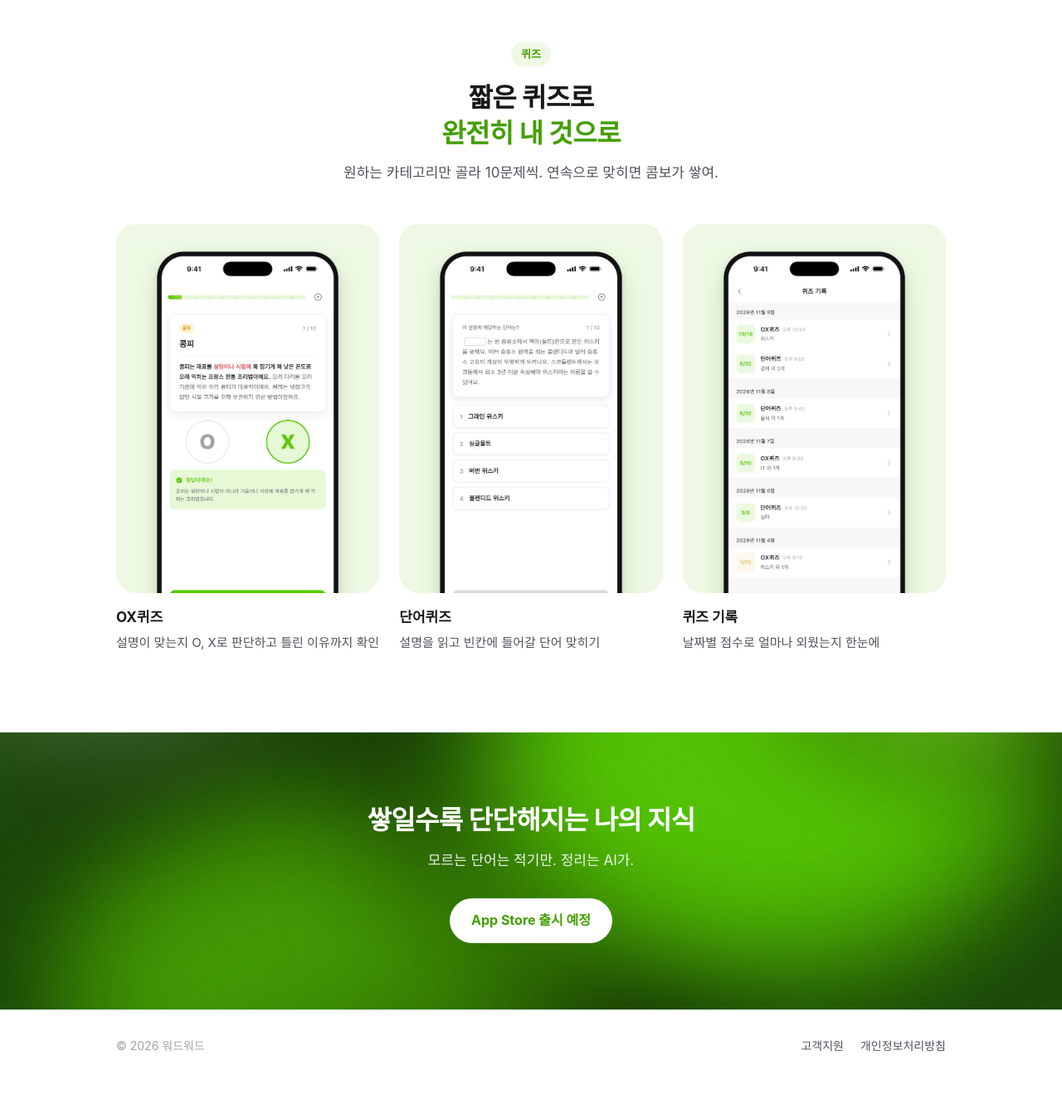
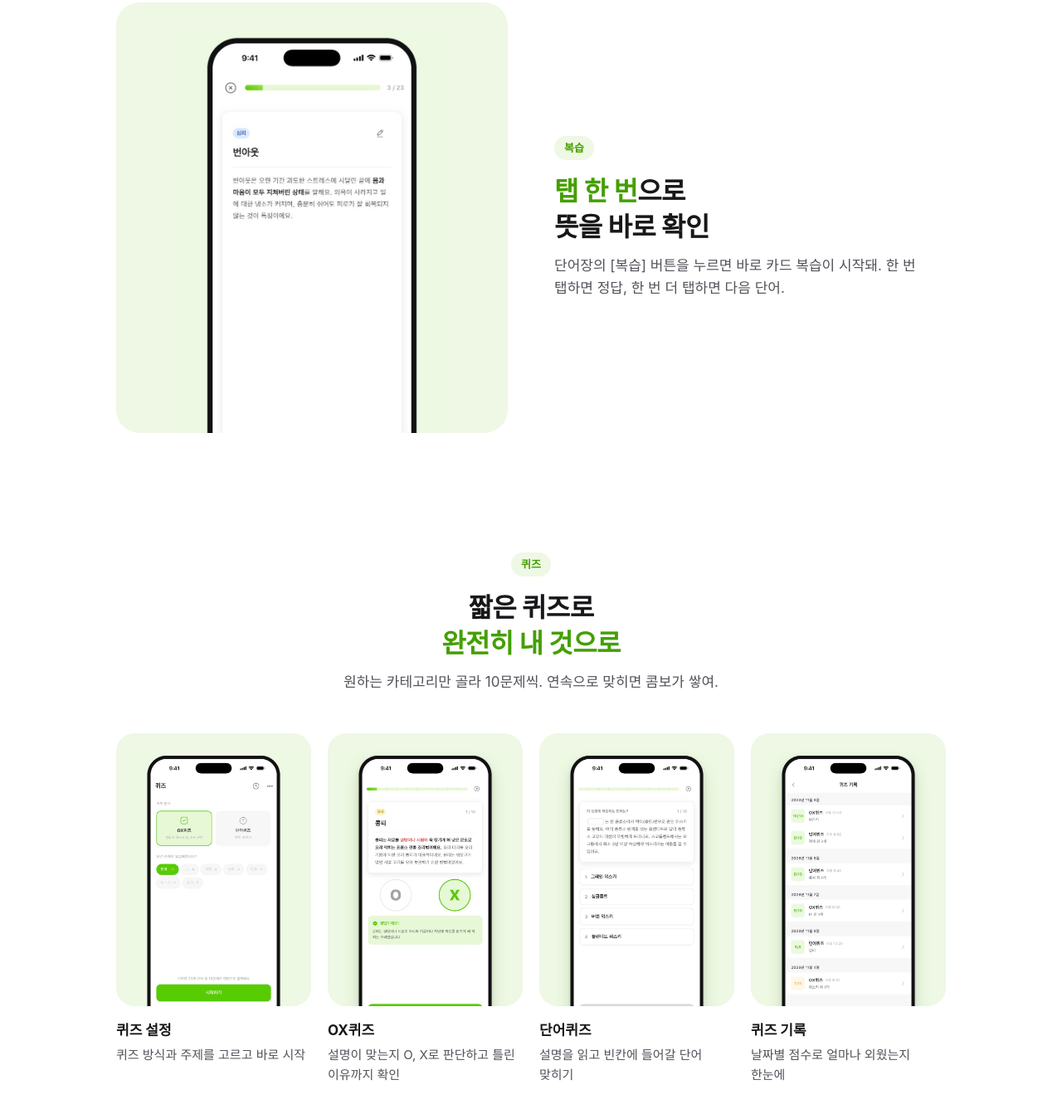
Before and after one commit to json91-dev/wordword, a plain HTML site: page index.html in a window 1280 px wide. Shown: the part 2817-4160 px from the top of the page at 83% size. Before the commit the page ends 4137 px from the top, so only its background shows below. Drawn offline with Linux system fonts and the light colour scheme.

Commit message:
feat: Add quiz setup and card review screenshots
11월 9일 스토어 스크린샷과 같은 데이터로 새로 찍은 퀴즈 설정 화면을
퀴즈 갤러리에, 카드 복습 화면을 기능 소개에 추가

Co-Authored-By: Claude Opus 5.5 <noreply@anthropic.com>
Claude-Session: https://claude.ai/code/session_015uTXLvyHuq89yzLjVmZdLt

```diff
--- a/index.html
+++ b/index.html
@@ -81,6 +81,15 @@
       </div>
       <div class="feature-shot"><img src="assets/shot-detail.jpg" alt="단어 상세 화면"></div>
     </section>
+
+    <section class="feature">
+      <div class="feature-text">
+        <span class="tag">복습</span>
+        <h2><em>탭 한 번</em>으로<br>뜻을 바로 확인</h2>
+        <p>단어장의 [복습] 버튼을 누르면 바로 카드 복습이 시작돼. 한 번 탭하면 정답, 한 번 더 탭하면 다음 단어.</p>
+      </div>
+      <div class="feature-shot"><img src="assets/shot-review.jpg" alt="카드 복습 화면"></div>
+    </section>
   </div>
 </main>
 
@@ -92,6 +101,10 @@
       <p>원하는 카테고리만 골라 10문제씩. 연속으로 맞히면 콤보가 쌓여.</p>
     </div>
     <div class="quiz-row">
+      <figure>
+        <div class="feature-shot"><img src="assets/shot-quizhome.jpg" alt="퀴즈 홈 화면"></div>
+        <figcaption><strong>퀴즈 설정</strong>퀴즈 방식과 주제를 고르고 바로 시작</figcaption>
+      </figure>
       <figure>
         <div class="feature-shot"><img src="assets/shot-quiz.jpg" alt="OX퀴즈 화면"></div>
         <figcaption><strong>OX퀴즈</strong>설명이 맞는지 O, X로 판단하고 틀린 이유까지 확인</figcaption>
--- a/style.css
+++ b/style.css
@@ -102,9 +102,9 @@ a { color: var(--green-dark); }
   background: var(--green-soft); color: var(--green-dark);
   font-size: 13px; font-weight: 700;
 }
-.quiz-row { display: grid; grid-template-columns: repeat(3, 1fr); gap: 24px; }
+.quiz-row { display: grid; grid-template-columns: repeat(4, 1fr); gap: 20px; }
 .quiz-row figure { margin: 0; }
-.quiz-row .feature-shot { padding: 24px 20px 0; border-radius: 24px; }
+.quiz-row .feature-shot { padding: 20px 16px 0; border-radius: 22px; }
 .quiz-row figcaption { margin-top: 16px; color: var(--ink-soft); font-size: 15px; }
 .quiz-row figcaption strong { display: block; color: var(--ink); font-size: 17px; margin-bottom: 4px; }
 
```
Also changed, not shown: assets/shot-quizhome.jpg (added), assets/shot-review.jpg (added).
